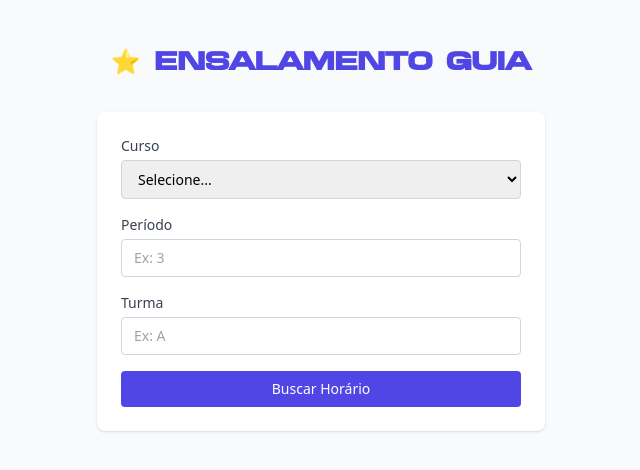
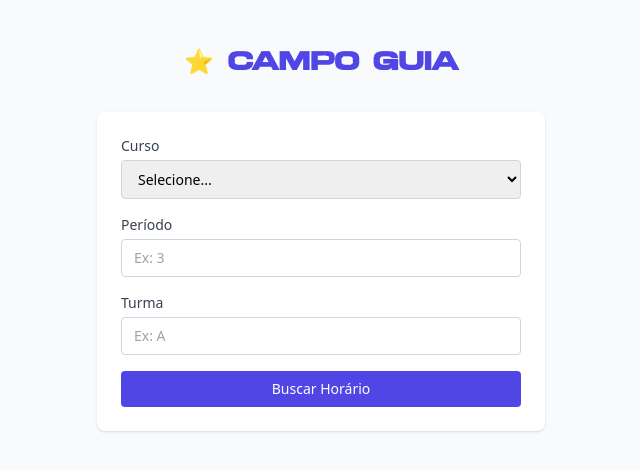
Before and after one commit to whoisleoo/ProjectTesting, a React (Vite) app in the folder Frontend/: page / in a window 1280 px wide. Shown: the top 470 px of the page, without its empty margins (319-959 px from the left). Built offline with nearby package versions, Linux system fonts and the light colour scheme.

Commit message:
Troca de pedagogia por publicidade e propaganda

```diff
--- a/Frontend/src/App.jsx
+++ b/Frontend/src/App.jsx
@@ -18,7 +18,7 @@ const CURSOS = [
   'Medicina Veterinária',
   'Nutrição',
   'Odontologia',
-  'Pedagogia',
+  'Publicidade e Propaganda',
   'Psicologia',
 ]
 
@@ -76,7 +76,7 @@ export default function App() {
 
   return (
     <div className="min-h-screen bg-gray-50 flex flex-col items-center py-12 px-4">
-      <h1 className="text-2xl font-bold text-indigo-600 mb-8" style={{ fontFamily: 'medium' }}>⭐ Ensalamento Guia </h1>
+      <h1 className="text-2xl font-bold text-indigo-600 mb-8" style={{ fontFamily: 'medium' }}>⭐ Campo Guia </h1>
 
       <form onSubmit={buscar} className="bg-white shadow rounded-lg p-6 w-full max-w-md flex flex-col gap-4">
 
```
Also changed, not shown: 1 other file (tests, documents, lock files or other folders).
